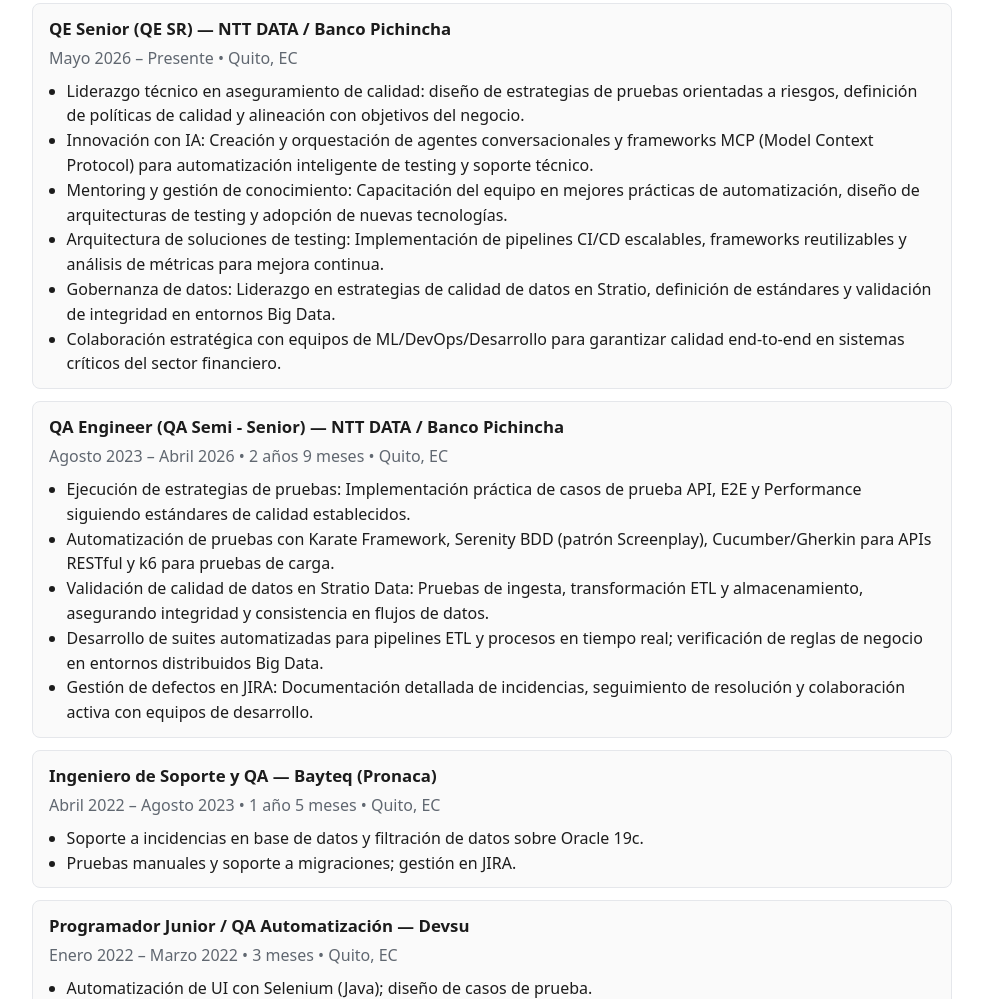
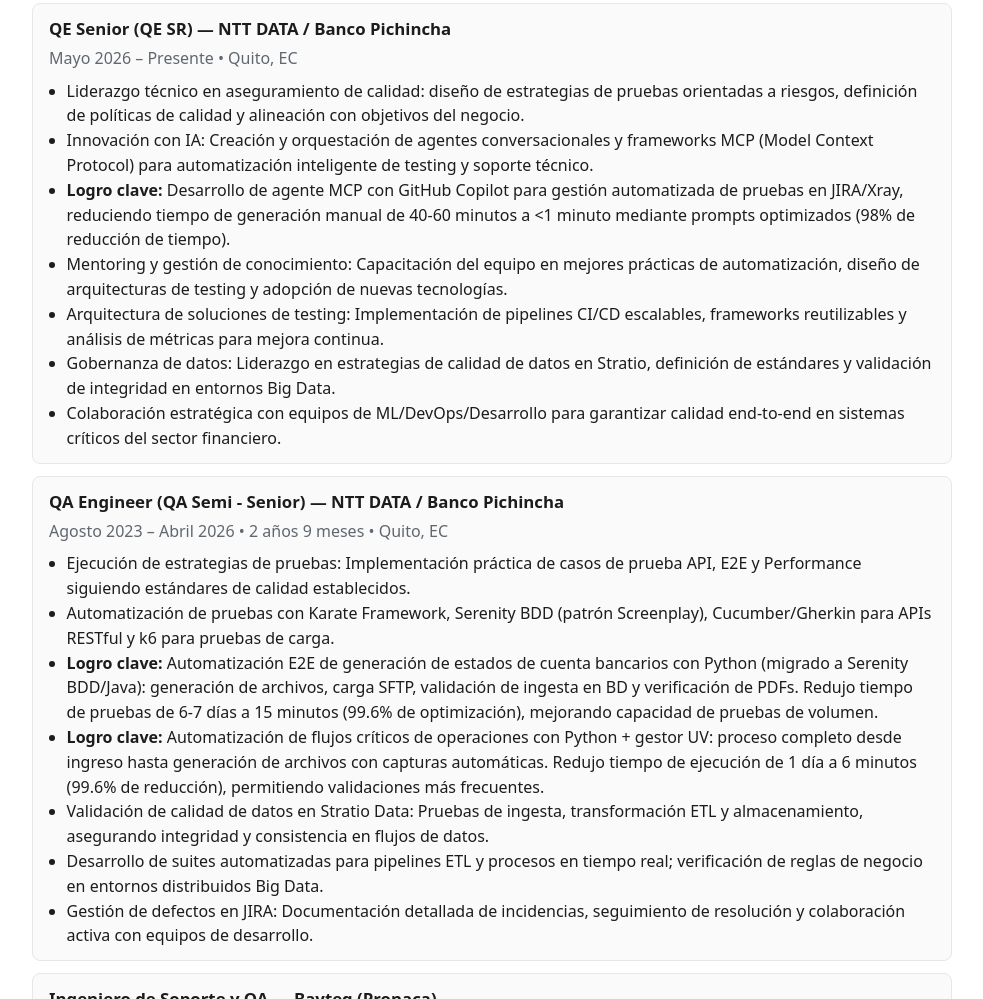
Before and after one commit to AndresLL-ingEPN/AndresLL-ingEPN.github.io, a plain HTML site: page index.html in a window 1280 px wide. Shown: the part 934-1933 px from the top of the page, without its empty margins (148-1131 px from the left). Drawn offline with Linux system fonts and the light colour scheme.

Commit message:
add proyects

```diff
--- a/index.html
+++ b/index.html
@@ -157,6 +157,7 @@
         <ul>
           <li data-i18n="job1.desc1">Liderazgo técnico en aseguramiento de calidad: diseño de estrategias de pruebas orientadas a riesgos, definición de políticas de calidad y alineación con objetivos del negocio.</li>
           <li data-i18n="job1.desc2">Innovación con IA: Creación y orquestación de agentes conversacionales y frameworks MCP (Model Context Protocol) para automatización inteligente de testing y soporte técnico.</li>
+          <li data-i18n="job1.desc2b"><strong>Logro clave:</strong> Desarrollo de agente MCP con GitHub Copilot para gestión automatizada de pruebas en JIRA/Xray, reduciendo tiempo de generación manual de 40-60 minutos a <1 minuto mediante prompts optimizados (98% de reducción de tiempo).</li>
           <li data-i18n="job1.desc3">Mentoring y gestión de conocimiento: Capacitación del equipo en mejores prácticas de automatización, diseño de arquitecturas de testing y adopción de nuevas tecnologías.</li>
           <li data-i18n="job1.desc4">Arquitectura de soluciones de testing: Implementación de pipelines CI/CD escalables, frameworks reutilizables y análisis de métricas para mejora continua.</li>
           <li data-i18n="job1.desc5">Gobernanza de datos: Liderazgo en estrategias de calidad de datos en Stratio, definición de estándares y validación de integridad en entornos Big Data.</li>
@@ -173,6 +174,8 @@
         <ul>
           <li data-i18n="job2.desc1">Ejecución de estrategias de pruebas: Implementación práctica de casos de prueba API, E2E y Performance siguiendo estándares de calidad establecidos.</li>
           <li data-i18n="job2.desc2">Automatización de pruebas con Karate Framework, Serenity BDD (patrón Screenplay), Cucumber/Gherkin para APIs RESTful y k6 para pruebas de carga.</li>
+          <li data-i18n="job2.desc2b"><strong>Logro clave:</strong> Automatización E2E de generación de estados de cuenta bancarios con Python (migrado a Serenity BDD/Java): generación de archivos, carga SFTP, validación de ingesta en BD y verificación de PDFs. Redujo tiempo de pruebas de 6-7 días a 15 minutos (99.6% de optimización), mejorando capacidad de pruebas de volumen.</li>
+          <li data-i18n="job2.desc2c"><strong>Logro clave:</strong> Automatización de flujos críticos de operaciones con Python + gestor UV: proceso completo desde ingreso hasta generación de archivos con capturas automáticas. Redujo tiempo de ejecución de 1 día a 6 minutos (99.6% de reducción), permitiendo validaciones más frecuentes.</li>
           <li data-i18n="job2.desc3">Validación de calidad de datos en Stratio Data: Pruebas de ingesta, transformación ETL y almacenamiento, asegurando integridad y consistencia en flujos de datos.</li>
           <li data-i18n="job2.desc4">Desarrollo de suites automatizadas para pipelines ETL y procesos en tiempo real; verificación de reglas de negocio en entornos distribuidos Big Data.</li>
           <li data-i18n="job2.desc5">Gestión de defectos en JIRA: Documentación detallada de incidencias, seguimiento de resolución y colaboración activa con equipos de desarrollo.</li>
```
